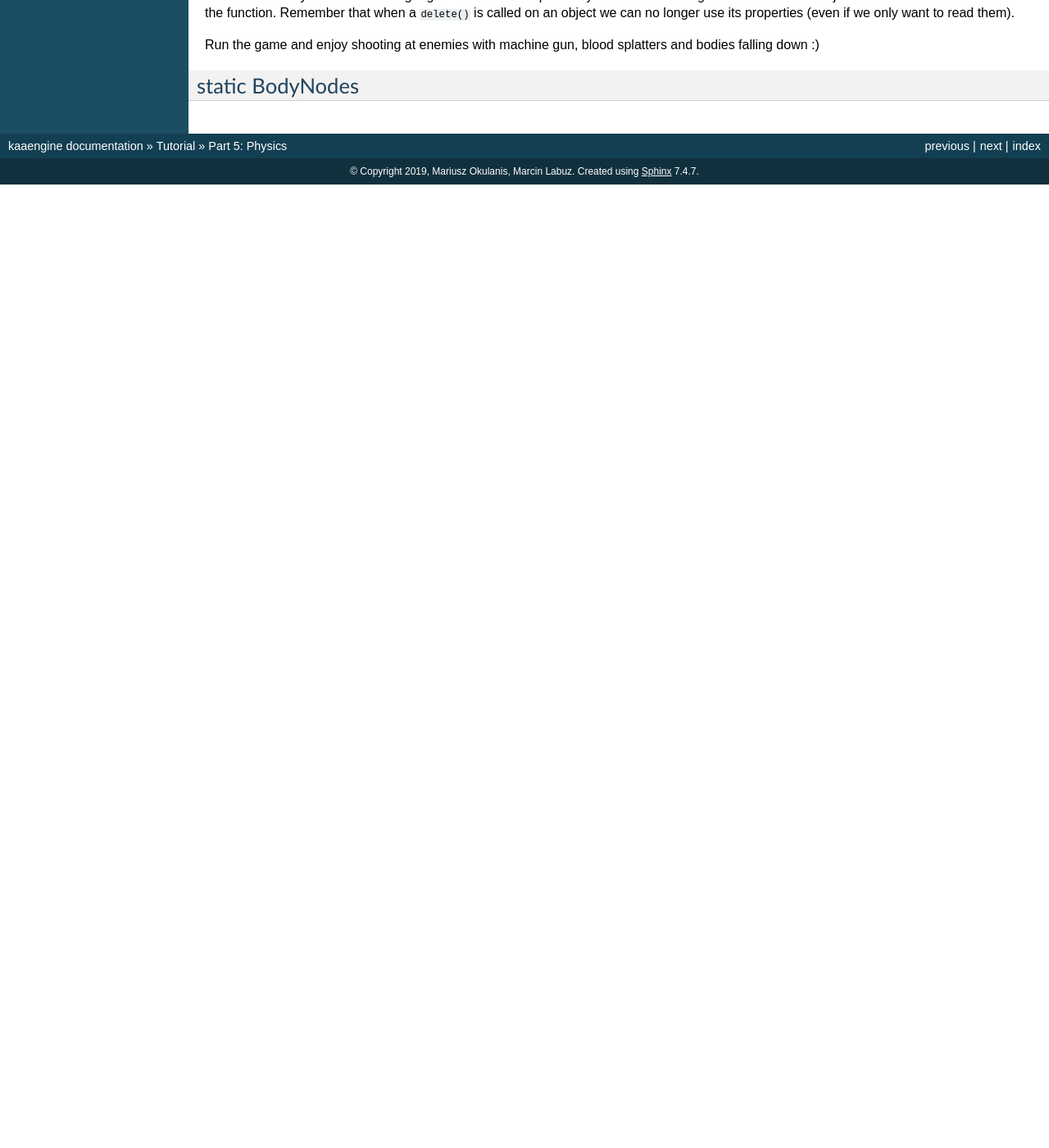
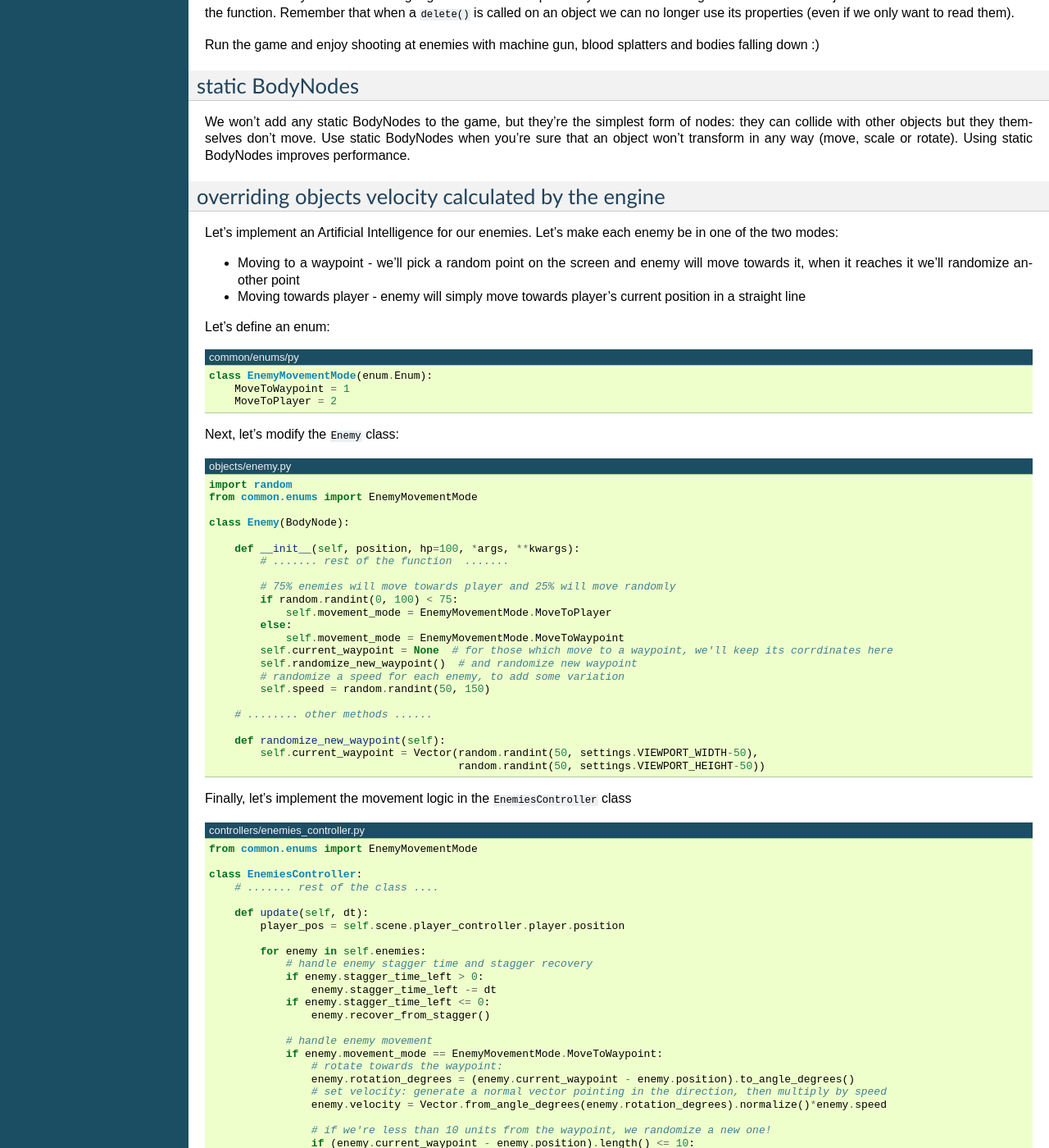
Before and after one commit to kaaengine/kaa, a Sphinx documentation site: the page built from docs/tutorial/part05.rst, in a window 1280 px wide and 1400 px high, scrolled down 10631 px. Shown: the whole window at 82% size. Built offline with Sphinx 7.4.7, drawn with Linux system fonts in a browser that asks for light colours; before the commit the page ends 10856 px from its top, so only the background shows below that; some of the changed text lies outside the part shown.

Commit message:
part 5 of tutorial almost done

```diff
--- a/docs/tutorial/part05.rst
+++ b/docs/tutorial/part05.rst
@@ -77,8 +77,8 @@ A :code:`BodyNode` can be one of three types. This is determined by setting :cod
 * dynamic (:code:`kaa.physics.BodyNodeType.dynamic`) - fully dynamic node. Useful for a 'free' objects which you add to the environment and let the engine work out all the physics.
 
 
-Implement the first dynamic BodyNode
-~~~~~~~~~~~~~~~~~~~~~~~~~~~~~~~~~~~~
+Implement the first BodyNode with a hitbox
+~~~~~~~~~~~~~~~~~~~~~~~~~~~~~~~~~~~~~~~~~~
 
 Let's start using physics in our game. First let's define enum flags which we'll use to control what collides with what.
 
@@ -662,3 +662,107 @@ Run the game and enjoy shooting at enemies with machine gun, blood splatters and
 
 static BodyNodes
 ~~~~~~~~~~~~~~~~
+
+We won't add any static BodyNodes to the game, but they're the simplest form of nodes: they can collide with other
+objects but they themselves don't move. Use static BodyNodes when you're sure that an object won't transform in any
+way (move, scale or rotate). Using static BodyNodes improves performance.
+
+
+overriding objects velocity calculated by the engine
+~~~~~~~~~~~~~~~~~~~~~~~~~~~~~~~~~~~~~~~~~~~~~~~~~~~~
+
+Let's implement an Artificial Intelligence for our enemies. Let's make each enemy be in one of the two modes:
+
+* Moving to a waypoint - we'll pick a random point on the screen and enemy will move towards it, when it reaches it we'll randomize another point
+* Moving towards player - enemy will simply move towards player's current position in a straight line
+
+Let's define an enum:
+
+.. code-block:: python
+    :caption: common/enums/py
+
+    class EnemyMovementMode(enum.Enum):
+        MoveToWaypoint = 1
+        MoveToPlayer = 2
+
+Next, let's modify the :code:`Enemy` class:
+
+.. code-block:: python
+    :caption: objects/enemy.py
+
+    import random
+    from common.enums import EnemyMovementMode
+
+    class Enemy(BodyNode):
+
+        def __init__(self, position, hp=100, *args, **kwargs):
+            # ....... rest of the function  .......
+
+            # 75% enemies will move towards player and 25% will move randomly
+            if random.randint(0, 100) < 75:
+                self.movement_mode = EnemyMovementMode.MoveToPlayer
+            else:
+                self.movement_mode = EnemyMovementMode.MoveToWaypoint
+            self.current_waypoint = None  # for those which move to a waypoint, we'll keep its corrdinates here
+            self.randomize_new_waypoint()  # and randomize new waypoint
+            # randomize a speed for each enemy, to add some variation
+            self.speed = random.randint(50, 150)
+
+        # ........ other methods ......
+
+        def randomize_new_waypoint(self):
+            self.current_waypoint = Vector(random.randint(50, settings.VIEWPORT_WIDTH-50),
+                                           random.randint(50, settings.VIEWPORT_HEIGHT-50))
+
+Finally, let's implement the movement logic in the :code:`EnemiesController` class
+
+.. code-block:: python
+    :caption: controllers/enemies_controller.py
+
+    from common.enums import EnemyMovementMode
+
+    class EnemiesController:
+        # ....... rest of the class ....
+
+        def update(self, dt):
+            player_pos = self.scene.player_controller.player.position
+
+            for enemy in self.enemies:
+                # handle enemy stagger time and stagger recovery
+                if enemy.stagger_time_left > 0:
+                    enemy.stagger_time_left -= dt
+                if enemy.stagger_time_left <= 0:
+                    enemy.recover_from_stagger()
+
+                # handle enemy movement
+                if enemy.movement_mode == EnemyMovementMode.MoveToWaypoint:
+                    # rotate towards the waypoint:
+                    enemy.rotation_degrees = (enemy.current_waypoint - enemy.position).to_angle_degrees()
+                    # set velocity: generate a normal vector pointing in the direction, then multiply by speed
+                    enemy.velocity = Vector.from_angle_degrees(enemy.rotation_degrees).normalize()*enemy.speed
+
+                    # if we're less than 10 units from the waypoint, we randomize a new one!
+                    if (enemy.current_waypoint - enemy.position).length() <= 10:
+                        enemy.randomize_new_waypoint()
+                elif enemy.movement_mode == EnemyMovementMode.MoveToPlayer:
+                    # rotate towards the player:
+                    enemy.rotation_degrees = (player_pos - enemy.position).to_angle_degrees()
+                    # set velocity: generate a normal vector pointing in the direction, then multiply by speed
+                    enemy.velocity = Vector.from_angle_degrees(enemy.rotation_degrees).normalize()*enemy.speed
+                else:
+                    raise Exception('Unknown enemy movement mode: {}'.format(enemy.movement_mode))
+
+Run the game and check it out. 75% of the enemies will walk towards the player while the other ones will wander
+randomly.
+
+You will notice one thing if you start shooting at them with the Force Gun. It no longer works, it does not
+push enemies back!
+
+What happened? By setting enemies velocity manually, we have overridden the velocity calculated by the physics engine
+which was coming from interactions with other moving objects (such as force gun bullets). In other words, enemies are
+no longer freely moving objects. There is no easy workaround for that. If we want the force gun bullets to push them
+back we need to implement it ourselves. We're nog going to do that now, but let's get some insight on how this CAN
+be done by implementing the grenade launcher.
+
+Implementing custom forces
+~~~~~~~~~~~~~~~~~~~~~~~~~~
```
Also changed, not shown: other parts of docs/tutorial/part05.rst (+1 -1 lines).
